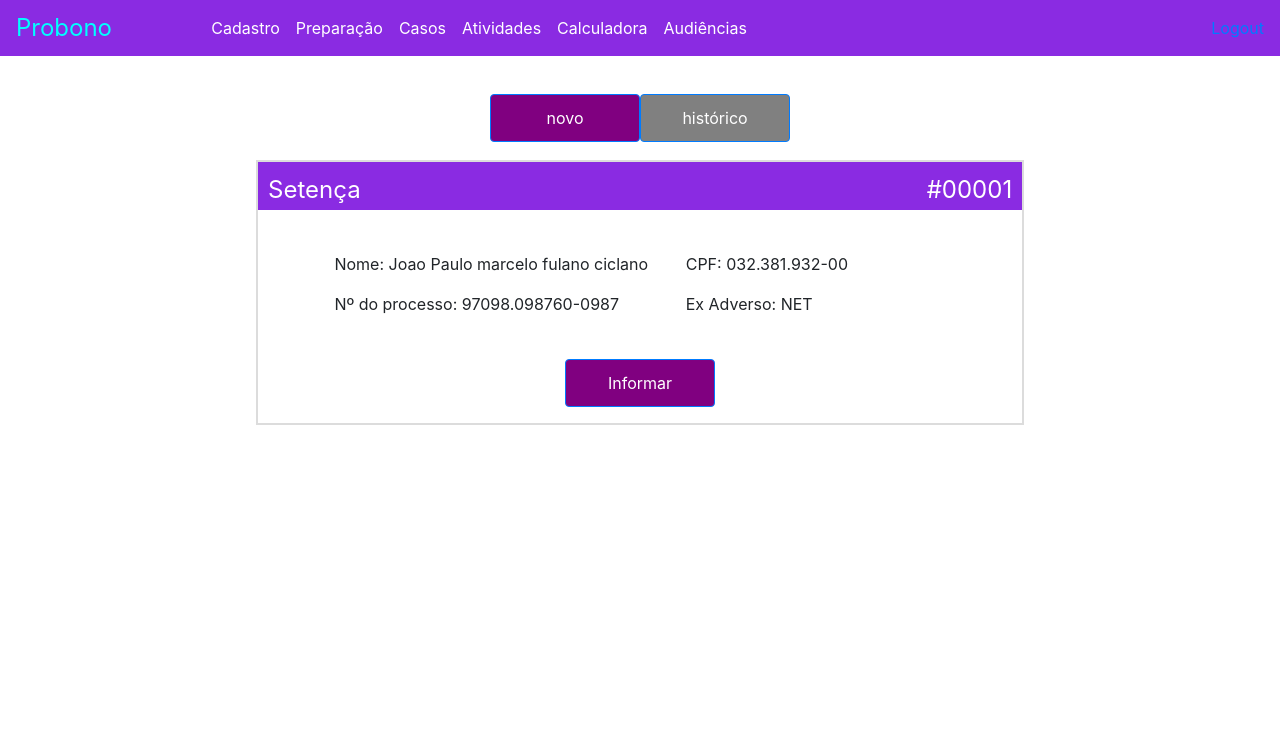
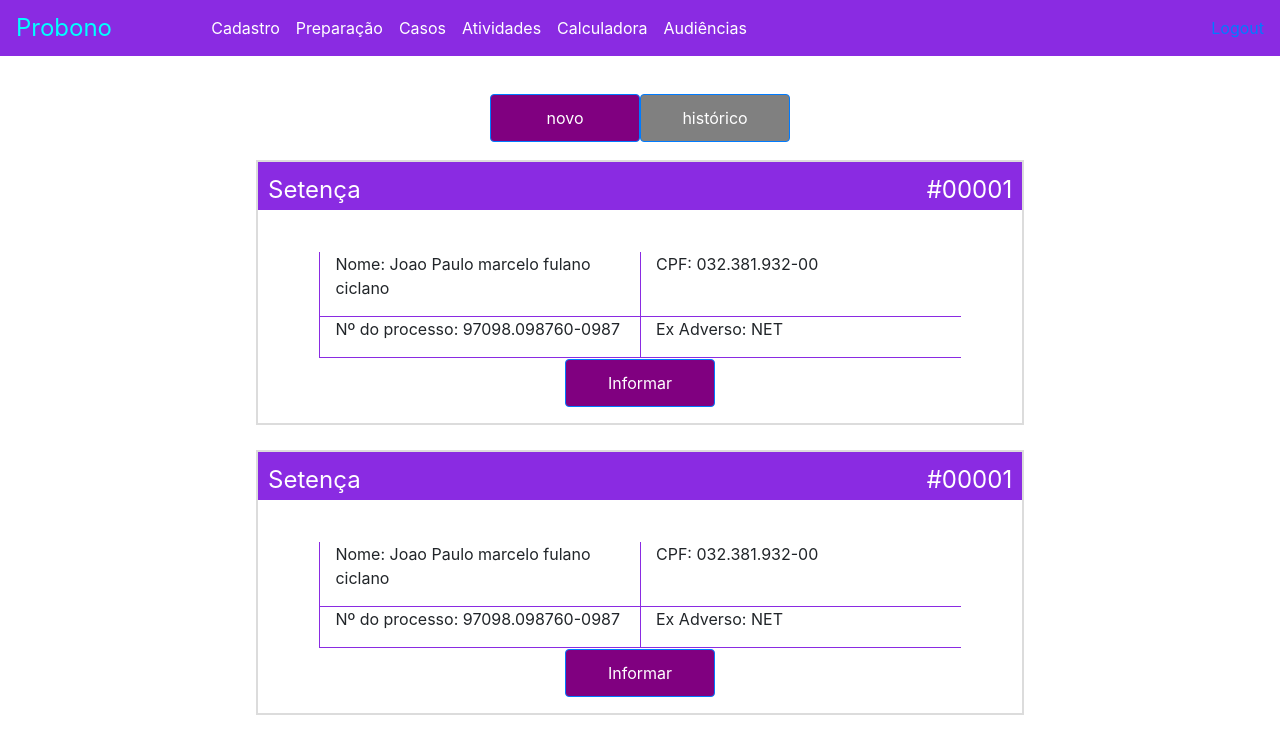
Before and after one commit to Mikhaelle/React-teste1, a React (Create React App) app in the folder probono-melhorado/: page / in a window 1280 px wide. Shown: the top 754 px of the page. Built offline with nearby package versions, Linux system fonts and the light colour scheme.

Commit message:
add border and others setence

```diff
--- a/probono-melhorado/src/App.css
+++ b/probono-melhorado/src/App.css
@@ -1,14 +1,35 @@
 .topbuttonDiv{
+
+        margin-top: 94px;
         position: fixed;
         width: 100%;
         height: 64px;
         text-align:center;
-}
+    }
 
-.setenceDiv{
+    .space_setence{
         position: fixed;
-        width: 70%;
-        height: 82px;
+        width:60%;
+        margin-top: 160px;
+        margin-left: 20%;
+        height:7cm;
+        border: 2px solid #DCDCDC;
+     }
 
+     .space_setence2{
+        position: fixed;
+        width:60%;
+        margin-top: 450px;
+        margin-left: 20%;
+        height:7cm;
+        border: 2px solid #DCDCDC;
+     }
 
-}
+     .space_setence3{
+        position: fixed;
+        width:60%;
+        margin-top: 900px;
+        margin-left: 20%;
+        height:7cm;
+        border: 2px solid #DCDCDC;
+     }
--- a/probono-melhorado/src/App.js
+++ b/probono-melhorado/src/App.js
@@ -10,8 +10,19 @@ function App() {
       <header className="navbar_toolbar">
         <Toolbar />
       </header>
+      <div className= "topbuttonDiv">
         <Topbuttons/>
+      </div>
+      <div className = "space_setence">
         <SetencaBox/>
+      </div>
+      <div className = "space_setence2">
+        <SetencaBox/>
+      </div>
+      <div className = "space_setence3">
+        <SetencaBox/>
+      </div>
+
     </div>
 
   );
--- a/probono-melhorado/src/componentes/SetencaBox/SetencaBox.css
+++ b/probono-melhorado/src/componentes/SetencaBox/SetencaBox.css
@@ -1,11 +1,4 @@
-.space_setence{
-    position: fixed;
-    width:60%;
-    margin-top: 160px;
-    margin-left: 20%;
-    height:7cm;
-    border: 2px solid #DCDCDC;
- }
+
 
 
  .header_space_setence{
@@ -26,9 +19,14 @@
  .container.body-container{
     padding-top: 90px;
     padding-left: 10%;
+    padding-right: 10%;
   }
 
-  .col-sm .style-container{
+  .col-sm{
+    border: 1px solid;
+    border-top: 0;
+    border-right: 0;
+    border-color: blueviolet;
 
   }
 
--- a/probono-melhorado/src/componentes/SetencaBox/SetencaBox.js
+++ b/probono-melhorado/src/componentes/SetencaBox/SetencaBox.js
@@ -17,7 +17,7 @@ class List extends React.Component{
         return(
             <div className="container body-container">
                 <div className="row">
-                    <div className="col-sm style-container">
+                    <div className="col-sm">
                         <p> Nome: {this.state.nome} </p>
                     </div>
                     <div className="col-sm">
@@ -56,7 +56,7 @@ class Button extends React.Component{
 }
 
 const setencabox = props =>(
-    <div className = "space_setence">
+    <div>
         <div className = "header_space_setence">
             <p className="split-para">Setença <span>#00001</span></p>
         </div>
--- a/probono-melhorado/src/componentes/Topbuttons/Topbuttons.js
+++ b/probono-melhorado/src/componentes/Topbuttons/Topbuttons.js
@@ -45,7 +45,7 @@ export class topbuttons extends React.Component{
 
     render(){
         return(
-            <div className= "topbuttonDiv">
+            <div>
                 <button onClick = {this.b1IsClick.bind(this)} className = "btn btn-primary"  style ={{background:this.state.backcolorb1}}>novo</button>
                 <button onClick = {this.b2IsClick.bind(this)} className = "btn btn-primary"  style ={{background:this.state.backcolorb2}}>histórico</button>
             </div>
```
